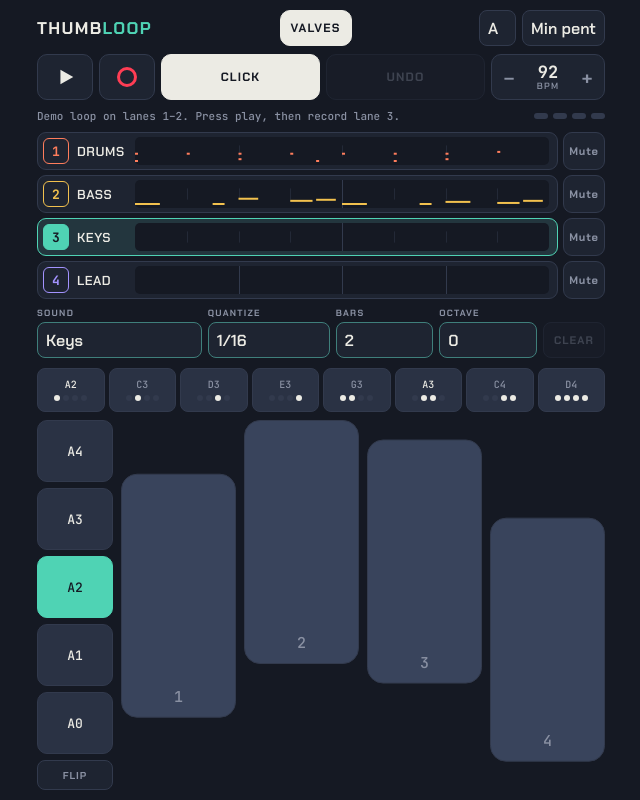
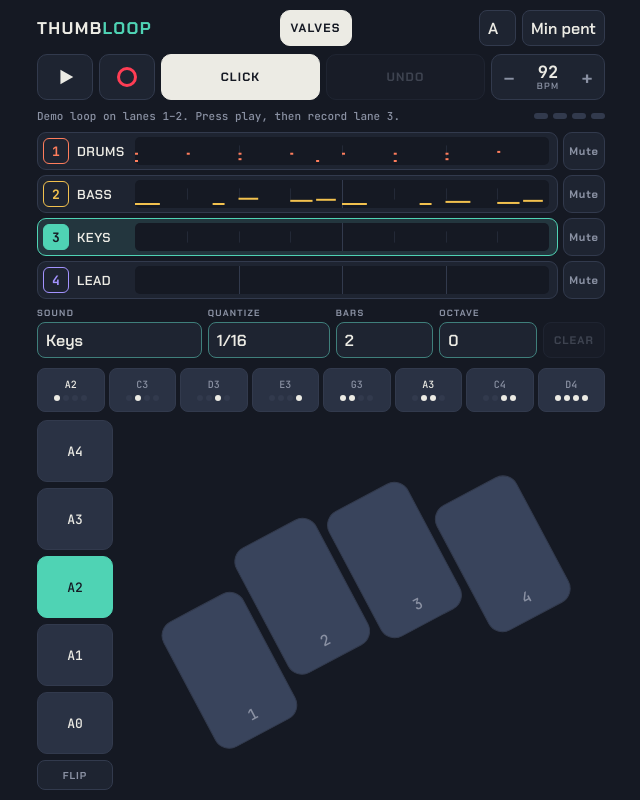
Before and after one commit to Hemaolle/thumbloop, a website: page public/index.html in a window 1280 px wide. Both pictures are taken after a click on the button "VALVES". Shown: the whole page, without its empty margins (319-959 px from the left). Drawn offline with Linux system fonts and the light colour scheme.

Commit message:
Tilt the valve keys along a diagonal to follow the hand
Co-Authored-By: Claude Fable 5.2 <noreply@anthropic.com>
Claude-Session: https://claude.ai/code/session_0159gEHV5PfyTvABV1z6Sw3h

```diff
--- a/public/index.html
+++ b/public/index.html
@@ -144,7 +144,8 @@ select:disabled{opacity:.35}
 .vo[aria-pressed="true"]{background:var(--lane);border-color:var(--lane);color:var(--chassis)}
 #vflip{height:30px;flex:none;border-radius:8px;border:1px solid var(--line);background:var(--panel);
   font-size:10px;font-weight:700;letter-spacing:.1em;text-transform:uppercase;color:var(--dim)}
-.vkeys{grid-column:2;grid-row:2;display:flex;gap:8px;align-items:flex-start;min-width:0;min-height:0}
+.vkeys{grid-column:2;grid-row:2;display:grid;place-items:center;min-width:0;min-height:0}
+.vfan{width:80%;height:58%;display:flex;gap:8px;align-items:flex-start;transform:rotate(-28deg)}
 .vkey{flex:1;min-width:0;height:66%;border-radius:16px;background:var(--key-hi);border:1px solid var(--line);
   transform:translateY(var(--drop,0%));touch-action:none;display:flex;align-items:flex-end;justify-content:center;
   padding:0 0 10px;font-family:var(--mono);font-size:15px;font-weight:500;color:var(--dim)}
@@ -155,7 +156,8 @@ select:disabled{opacity:.35}
 .vkey.down{background:var(--lane);border-color:var(--lane);color:var(--chassis)}
 .pads.valves.lefty{grid-template-columns:1fr auto}
 .pads.valves.lefty .voct{grid-column:2}
-.pads.valves.lefty .vkeys{grid-column:1;flex-direction:row-reverse}
+.pads.valves.lefty .vkeys{grid-column:1}
+.pads.valves.lefty .vfan{flex-direction:row-reverse;transform:rotate(28deg)}
 .pads.valves.lefty .vcell .dots{flex-direction:row-reverse}
 
 @media (orientation:landscape) and (max-height:540px){
@@ -633,9 +635,9 @@ function buildValves(){
       [0,1,2,3].map(k => `<i${VIDX[i] >> k & 1 ? ' class="f"' : ''}></i>`).join('')}</span></div>`;
   h += '</div><div class="voct">';
   for(const o of [2,1,0,-1,-2]) h += `<button class="vo" data-o="${o}" aria-pressed="${o === tr.oct}">${noteName(0, o)}</button>`;
-  h += '<button id="vflip" aria-label="Flip layout for the other hand">Flip</button></div><div class="vkeys">';
+  h += '<button id="vflip" aria-label="Flip layout for the other hand">Flip</button></div><div class="vkeys"><div class="vfan">';
   ['1','2','3','4'].forEach((l,b) => { h += `<button class="vkey" data-b="${b}" aria-label="Valve ${l}">${l}</button>`; });
-  padsEl.innerHTML = h + '</div>';
+  padsEl.innerHTML = h + '</div></div>';
   padEls = []; padsEl.querySelectorAll('.vcell').forEach(el => padEls[+el.dataset.i] = el);
   litPrev = new Set();
 }
```
